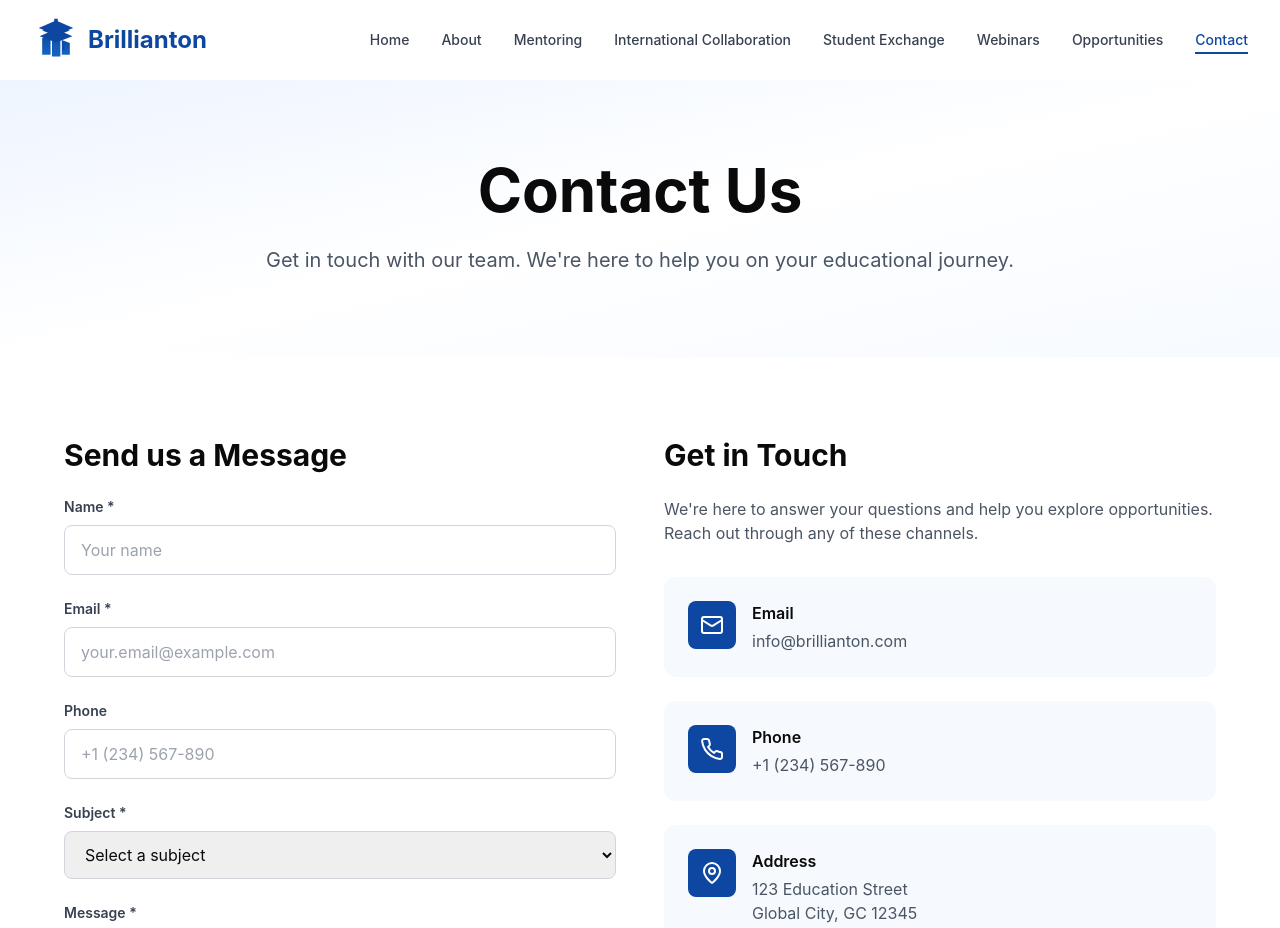
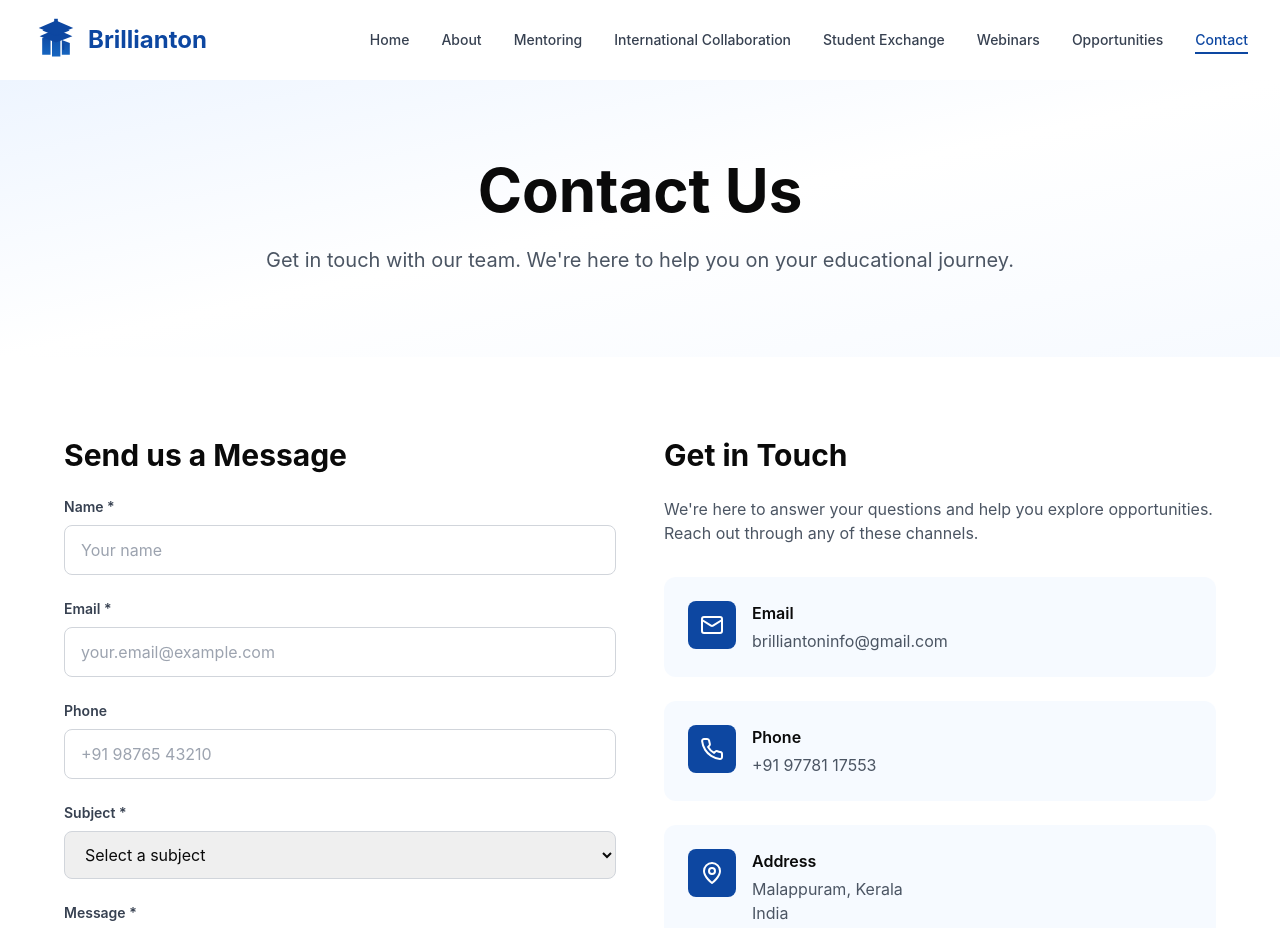
Before and after one commit to brilliantoninfo-blip/brillianton-website, a Next.js app: page /contact in a window 1280 px wide. Shown: the top 928 px of the page. Built offline with nearby package versions, Linux system fonts and the light colour scheme.

Commit message:
Update address to Malappuram and remove unused social links

```diff
--- a/app/contact/page.tsx
+++ b/app/contact/page.tsx
@@ -39,9 +39,7 @@ export default function ContactPage() {
   };
 
   const socialLinks = [
-    { icon: Instagram, href: "#", label: "Instagram" },
-    { icon: Linkedin, href: "#", label: "LinkedIn" },
-    { icon: Twitter, href: "#", label: "Twitter" },
+    { icon: Instagram, href: "https://www.instagram.com/brilliantonglobal?igsh=OWZ1ZzM5NmNqZ2h3", label: "Instagram" },
   ];
 
   return (
@@ -59,7 +57,7 @@ export default function ContactPage() {
               Contact Us
             </h1>
             <p className="text-xl text-gray-600 leading-relaxed">
-              Get in touch with our team. We're here to help you on your educational journey.
+              Get in touch with our team. We&apos;re here to help you on your educational journey.
             </p>
           </motion.div>
         </div>
@@ -122,7 +120,7 @@ export default function ContactPage() {
                       value={formData.phone}
                       onChange={handleChange}
                       className="w-full px-4 py-3 border border-gray-300 rounded-lg focus:ring-2 focus:ring-primary focus:border-transparent transition-all"
-                      placeholder="+1 (234) 567-890"
+                      placeholder="+91 98765 43210"
                     />
                   </div>
 
@@ -169,7 +167,7 @@ export default function ContactPage() {
                       animate={{ opacity: 1, y: 0 }}
                       className="p-4 bg-green-50 border border-green-200 rounded-lg text-green-800"
                     >
-                      Thank you! Your message has been sent. We'll get back to you soon.
+                      Thank you! Your message has been sent. We&apos;ll get back to you soon.
                     </motion.div>
                   )}
 
@@ -214,7 +212,7 @@ export default function ContactPage() {
                 <div>
                   <h2 className="text-3xl font-bold text-text mb-6">Get in Touch</h2>
                   <p className="text-gray-600 mb-8">
-                    We're here to answer your questions and help you explore opportunities. Reach out through any of these channels.
+                    We&apos;re here to answer your questions and help you explore opportunities. Reach out through any of these channels.
                   </p>
                 </div>
 
@@ -228,8 +226,8 @@ export default function ContactPage() {
                     </div>
                     <div>
                       <h3 className="font-semibold text-text mb-1">Email</h3>
-                      <a href="mailto:info@brillianton.com" className="text-gray-600 hover:text-primary transition-colors">
-                        info@brillianton.com
+                      <a href="mailto:brilliantoninfo@gmail.com" className="text-gray-600 hover:text-primary transition-colors">
+                        brilliantoninfo@gmail.com
                       </a>
                     </div>
                   </motion.div>
@@ -243,8 +241,8 @@ export default function ContactPage() {
                     </div>
                     <div>
                       <h3 className="font-semibold text-text mb-1">Phone</h3>
-                      <a href="tel:+1234567890" className="text-gray-600 hover:text-primary transition-colors">
-                        +1 (234) 567-890
+                      <a href="tel:+919778117553" className="text-gray-600 hover:text-primary transition-colors">
+                        +91 97781 17553
                       </a>
                     </div>
                   </motion.div>
@@ -259,9 +257,8 @@ export default function ContactPage() {
                     <div>
                       <h3 className="font-semibold text-text mb-1">Address</h3>
                       <p className="text-gray-600">
-                        123 Education Street<br />
-                        Global City, GC 12345<br />
-                        International
+                        Malappuram, Kerala<br />
+                        India
                       </p>
                     </div>
                   </motion.div>
```
